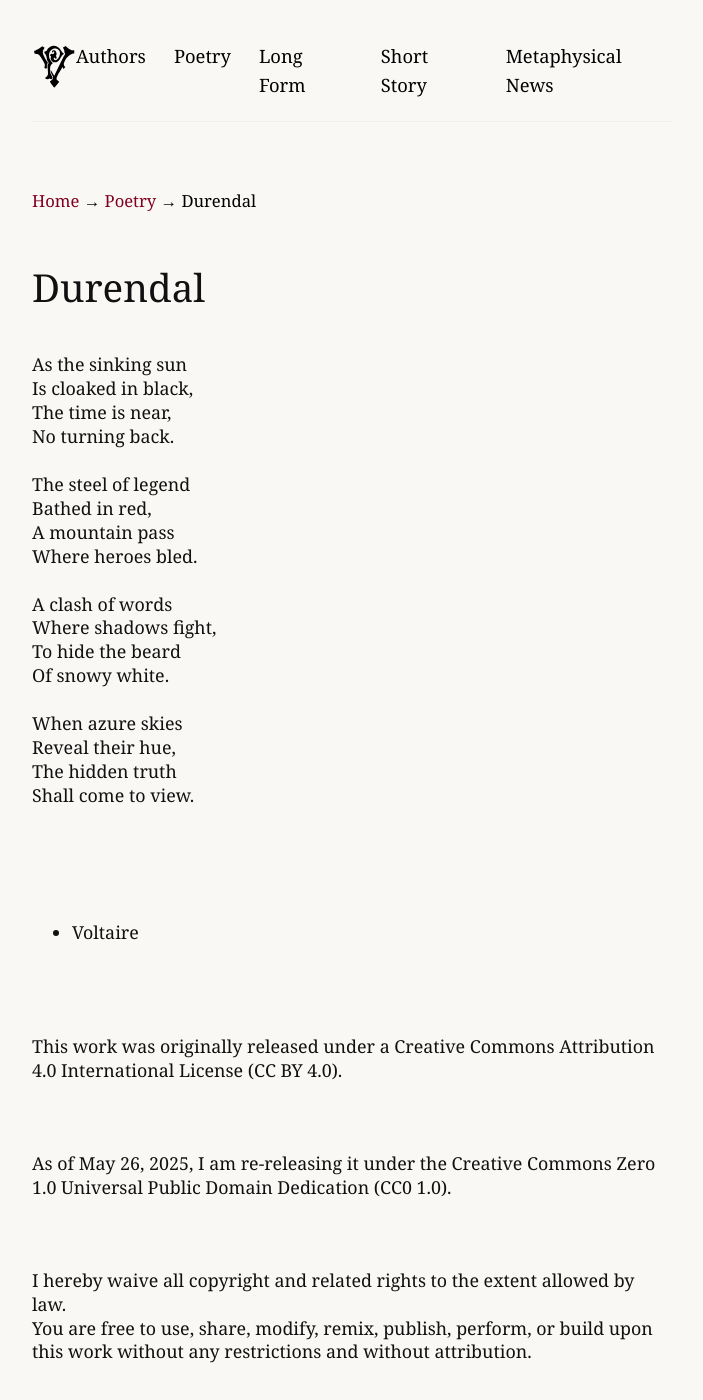
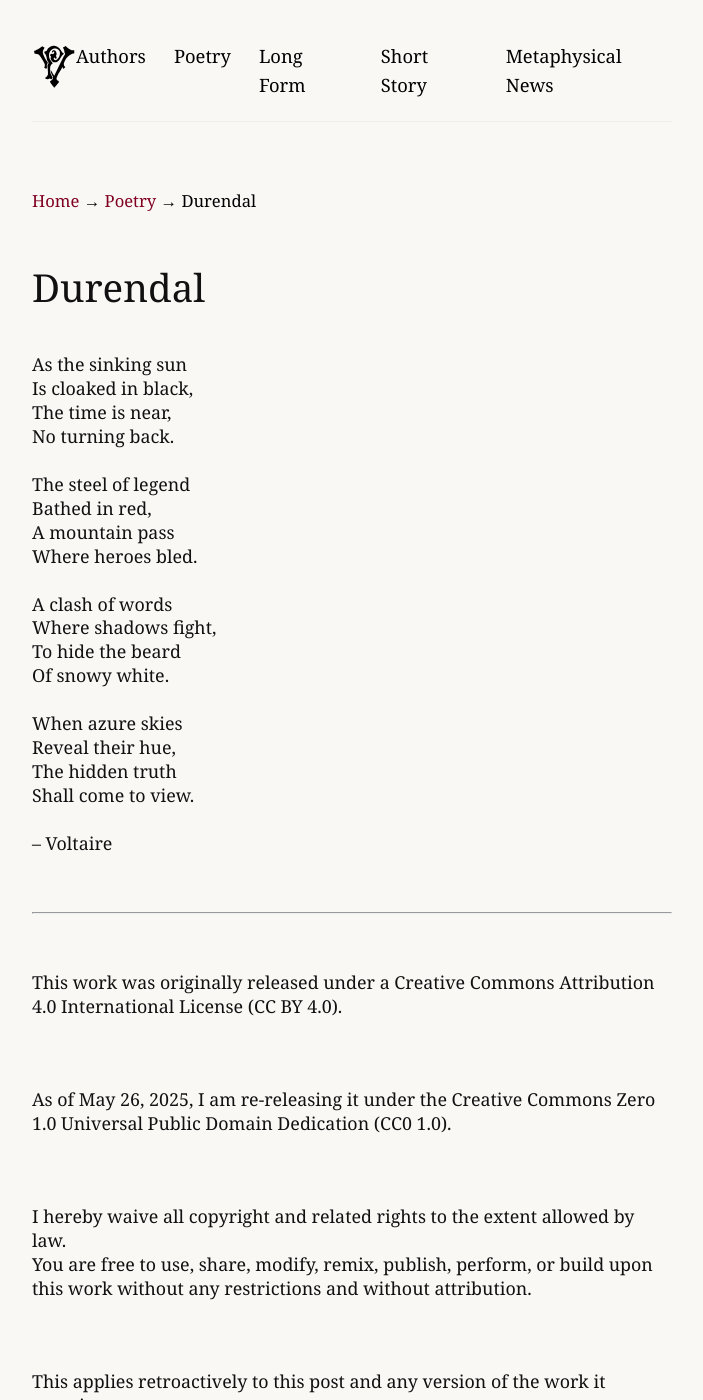
Before and after one commit to charlesvoltaire-public/charlesvoltaire-public.github.io, a Jekyll site: the page built from charles-voltaire/durendal.md, in a window 1280 px wide and 1400 px high. Shown: the whole window, without its empty margins (288-991 px from the left). Built offline with Jekyll 4.4.1, drawn with Linux system fonts in a browser that asks for light colours.

```diff
--- a/charles-voltaire/durendal.md
+++ b/charles-voltaire/durendal.md
@@ -27,9 +27,9 @@ Reveal their hue,
 The hidden truth
 Shall come to view.
 ‍
-- Voltaire
+-- Voltaire
 
-
+---
 
 This work was originally released under a Creative Commons Attribution 4.0 International License (CC BY 4.0).
 
```
